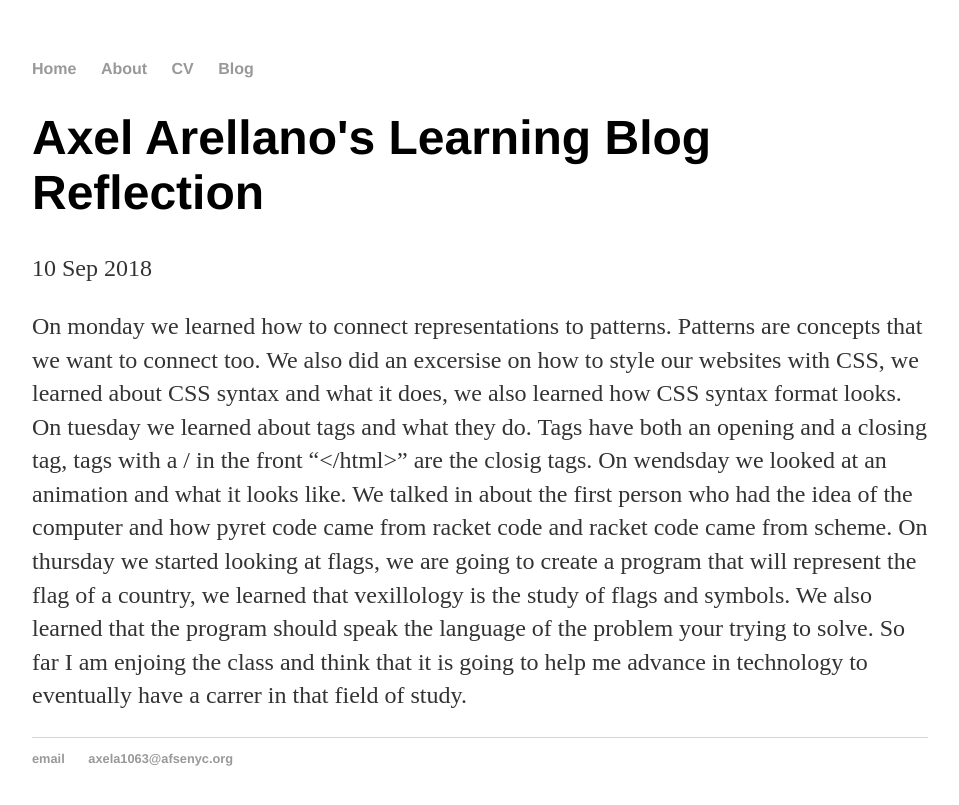
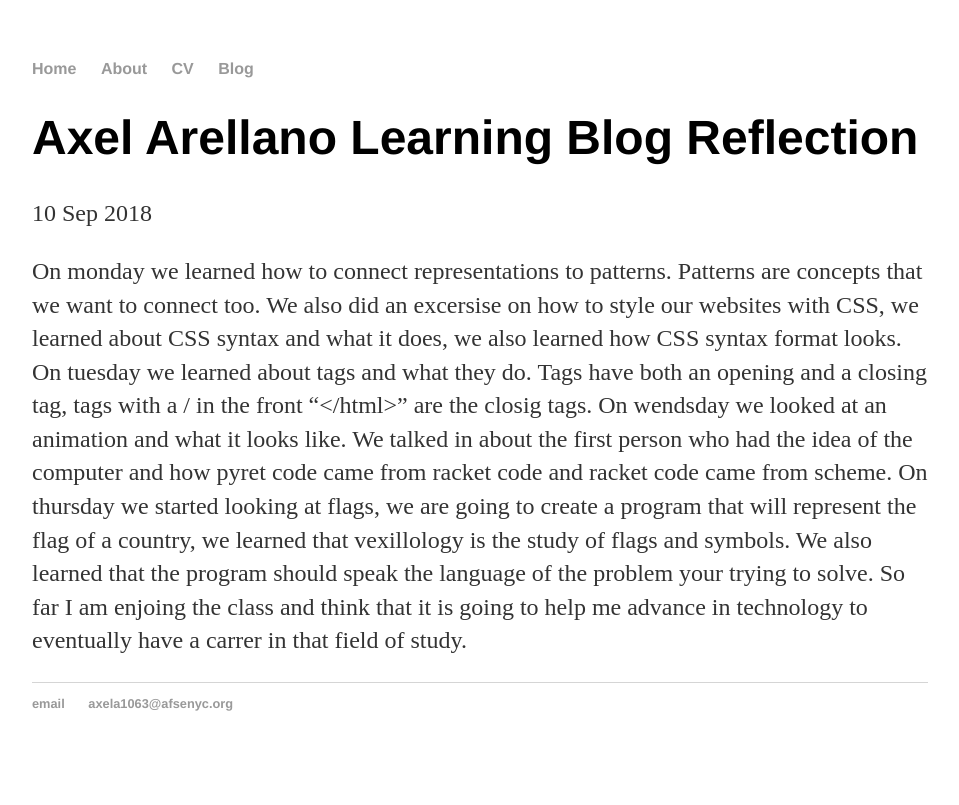
Before and after one commit to axela1063/axela1063.github.io, a Jekyll site: the page built from _posts/2018-9-10-Axel-Arellano-Learning-Blog-Reflection-#3.md, in a window 1280 px wide. Shown: the top 805 px of the page, without its empty margins (160-1119 px from the left). Built offline with Jekyll 4.4.1, drawn with Linux system fonts in a browser that asks for light colours.

```diff
--- a/_posts/2018-9-10-Axel-Arellano's-Learning-Blog-Post-#3.md
+++ b/_posts/2018-9-10-Axel-Arellano-Learning-Blog-Reflection-#3.md
@@ -1,6 +1,6 @@
 ---
 layout: post
-title: Axel Arellano's Learning Blog Reflection #3
+title: Axel Arellano Learning Blog Reflection #3
 date: 2018-9-10
 ---
 
```
